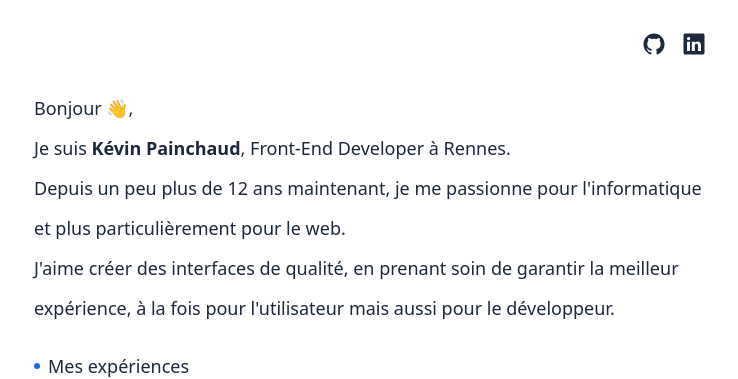
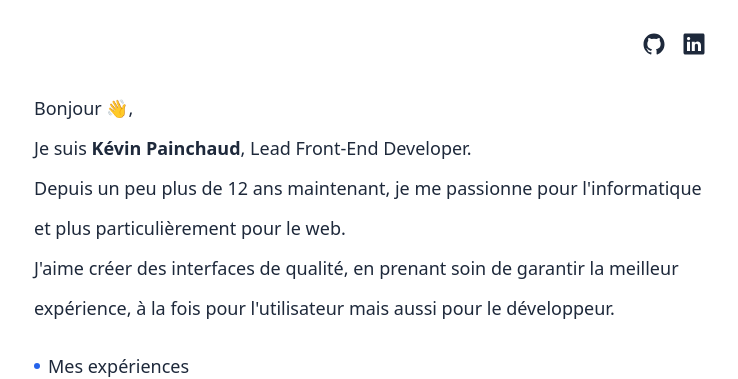
Before and after one commit to kevinpainchaud/personal-website, a React (Vite) app: page / in a window 1280 px wide. Shown: the top 379 px of the page, without its empty margins (270-1008 px from the left). Built offline with nearby package versions, Linux system fonts and the light colour scheme.

Commit message:
feat: update Jumbotron.tsx

```diff
--- a/src/components/Jumbotron/Jumbotron.tsx
+++ b/src/components/Jumbotron/Jumbotron.tsx
@@ -7,8 +7,8 @@ export const Jumbotron = () => (
   <p className="leading-9 text-md text-slate-800 dark:text-white md:leading-10 md:text-lg">
     Bonjour 👋,
     <br />
-    Je suis <span className="font-bold">Kévin Painchaud</span>, Front-End
-    Developer à Rennes.
+    Je suis <span className="font-bold">Kévin Painchaud</span>, Lead Front-End
+    Developer.
     <br />
     Depuis un peu plus de {dayjs().diff(
       dates.firstExperienceStartDate,
```
